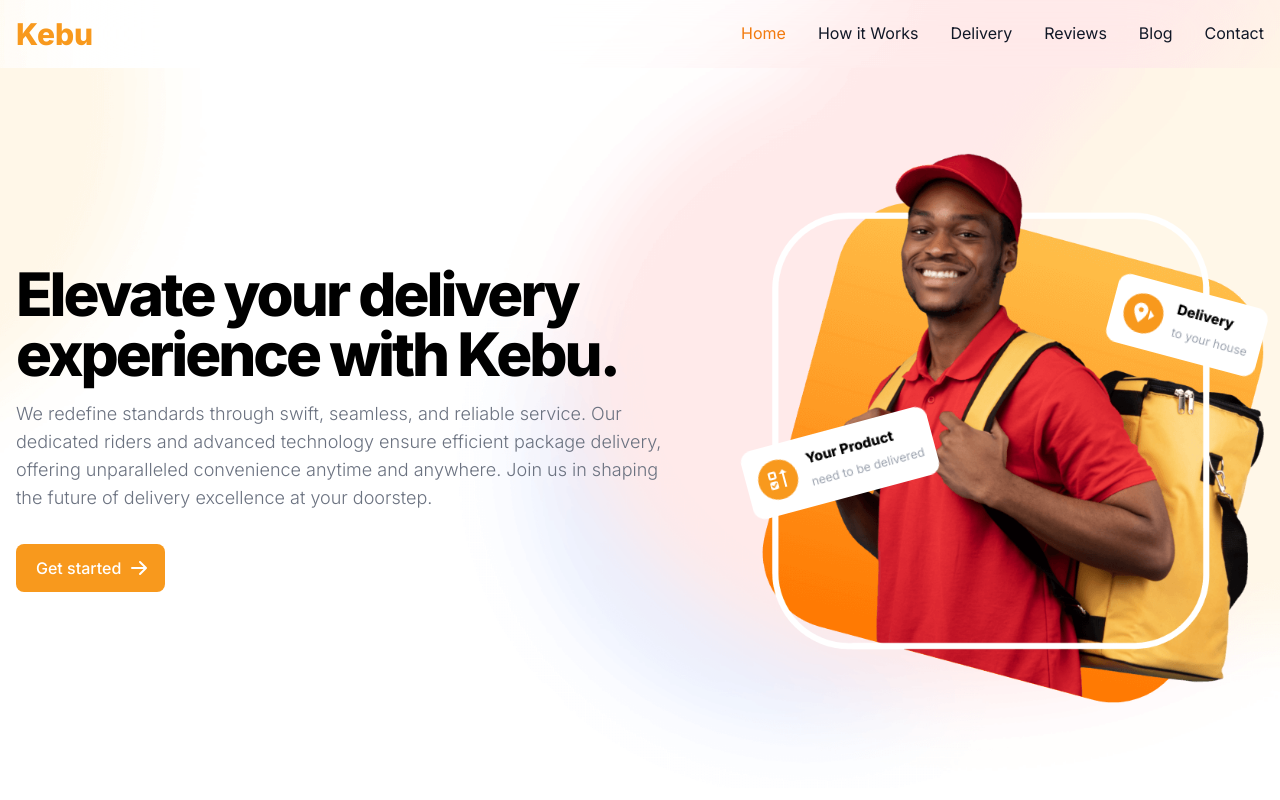
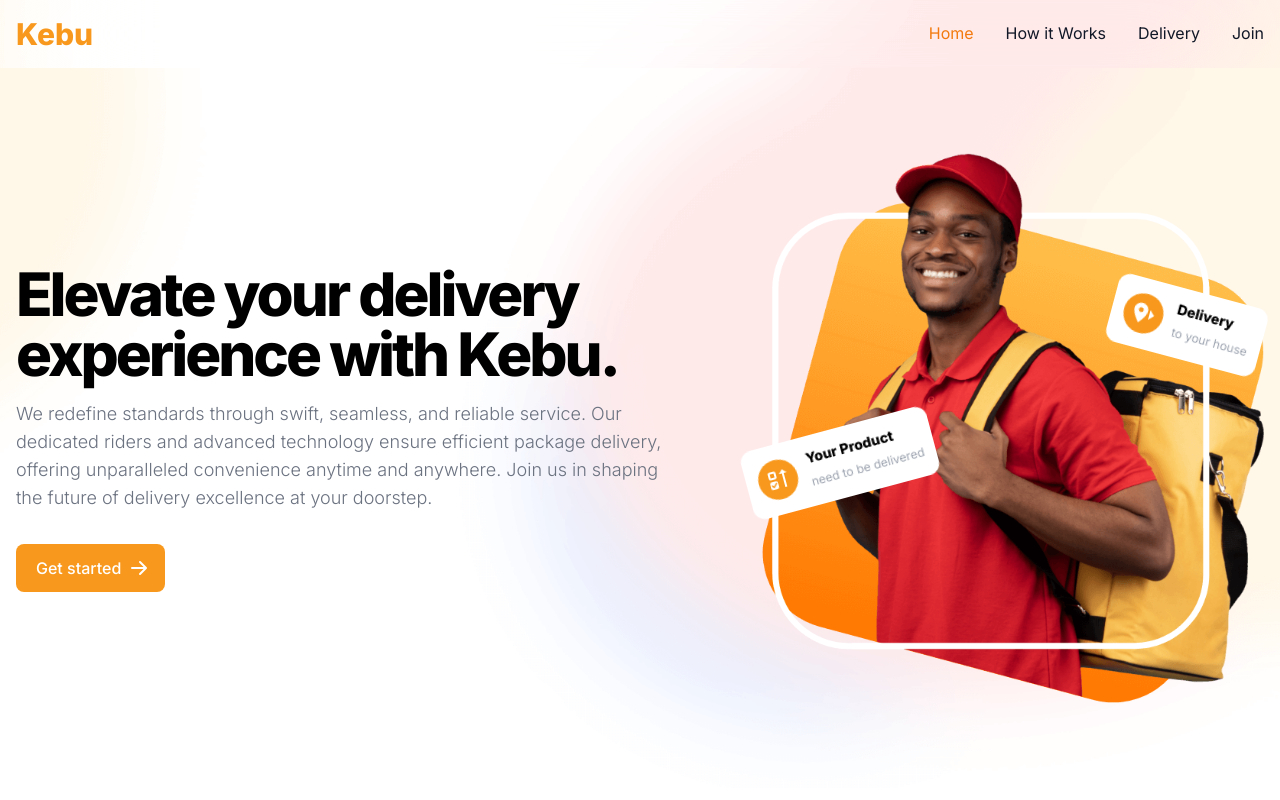
Before and after one commit to eugenewere/landing, a Vue app: page / in a window 1280 px wide. Shown: the top 800 px of the page. Built offline with nearby package versions, Linux system fonts and the light colour scheme.

Commit message:
update infographics to process transition

```diff
--- a/src/App.vue
+++ b/src/App.vue
@@ -1,37 +1,29 @@
 <script setup lang="ts">
-
 import NavBar from "@/components/Menu/NavBar.vue";
 import Hero from "@/components/Hero/Hero.vue";
 import Aboutus from "@/components/AboutUs/AboutUs.vue";
 import Footer from "@/components/Footer/Footer.vue";
 import Hero2 from "@/components/Hero/Hero2.vue";
-import UserReview from "@/components/Review/UserReview.vue";
-import NewsLetter from "@/components/NewsLetter/NewsLetter.vue";
 import JoinPartnership from "@/components/Patnership/JoinPartnership.vue";
-import NewsBlog from "@/components/Blog/NewsBlog.vue";
-import ProspectsCounter from "@/components/Counter/ProspectsCounter.vue";
-import WhatCustomerSay from "@/components/WhatCustomerSay/WhatCustomerSay.vue";
 import ProcessTransition from "@/components/Transition/ProcessTransition.vue";
-import Infograpgics from "@/components/Infographics/Infograpgics.vue";
 </script>
 
 <template>
   <div class="w-fill">
       <NavBar/>
       <Hero/>
-
-    <Aboutus />
-    <Infograpgics />
-<!--    <UserReview />-->
-    <ProcessTransition />
-    <JoinPartnership />
-    <Hero2 />
+      <Aboutus />
+      <ProcessTransition />
+      <JoinPartnership />
+      <Hero2 />
+      <Footer />
 <!--    <ProspectsCounter/>-->
 <!--    <WhatCustomerSay />-->
-
 <!--    <NewsBlog />-->
 <!--    <NewsLetter />-->
-    <Footer />
+<!--    <UserReview />-->
+<!--    <Infograpgics />-->
+
   </div>
 
 </template>
--- a/src/components/Footer/Footer.vue
+++ b/src/components/Footer/Footer.vue
@@ -85,14 +85,14 @@
                 <a class=" text-slate-100 hover:text-kebu-400 text-base" href="#delivery">Delivery</a>
               </li>
               <li class="ml-4">
-                <a class=" text-slate-100 hover:text-kebu-400 text-base" href="#reviews">Reviews</a>
+                <a class=" text-slate-100 hover:text-kebu-400 text-base" href="#patnership">Join</a>
               </li>
-              <li class="ml-4">
-                <a class=" text-slate-100 hover:text-kebu-400 text-base" href="#blog">Blog</a>
-              </li>
-              <li class="ml-4">
-                <a class=" text-slate-100 hover:text-kebu-400 text-base" href="#contact">Contact</a>
-              </li>
+<!--              <li class="ml-4">-->
+<!--                <a class=" text-slate-100 hover:text-kebu-400 text-base" href="#blog">Blog</a>-->
+<!--              </li>-->
+<!--              <li class="ml-4">-->
+<!--                <a class=" text-slate-100 hover:text-kebu-400 text-base" href="#contact">Contact</a>-->
+<!--              </li>-->
             </ul>
       </div>
       <hr class="my-6  sm:mx-auto border-neutral-600 lg:my-8" />
--- a/src/components/Infographics/Infograpgics.vue
+++ b/src/components/Infographics/Infograpgics.vue
@@ -1,21 +1,17 @@
 <script lang="ts" setup>
 import { VisSingleContainer, VisDonut } from '@unovis/vue'
-import type Datum from '@unovis/ts'
-import {ref} from "vue";
-// const props = defineProps<{ data: number[] }>()
 const value = (d: number) => d
 const color = (d: number, i: number) => ['#f27a0e','white'][i]
 
 </script>
 <style >
 :root{
-  --vis-donut-central-label-font-size: 2.5rem;
-  --vis-donut-central-label-text-color: black;
-  --vis-donut-central-label-font-weight: bold;
-
-  --vis-donut-central-sub-label-font-size: 1rem;
-  --vis-donut-central-sub-label-text-color: #5b5f6d;
-  --vis-donut-central-sub-label-font-weight: 500;
+  --vis-donut-central-label-font-size: 2.5rem !important;
+  --vis-donut-central-label-text-color: black !important;
+  --vis-donut-central-label-font-weight: bold !important;
+  --vis-donut-central-sub-label-font-size: 1rem !important;
+  --vis-donut-central-sub-label-text-color: #5b5f6d !important;
+  --vis-donut-central-sub-label-font-weight: 500 !important;
 }
 </style>
 <template>
--- a/src/components/Menu/NavBar.vue
+++ b/src/components/Menu/NavBar.vue
@@ -36,14 +36,14 @@
             <a href="#delivery" @click="nav_item = 2" class="nav_link" :class="nav_item === 2 ? 'text-kebu-500' : 'text-gray-900'">Delivery</a>
           </li>
           <li>
-            <a href="#reviews" @click="nav_item = 3" class="nav_link" :class="nav_item === 3 ? 'text-kebu-500' : 'text-gray-900'">Reviews</a>
+            <a href="#patnership" @click="nav_item = 3" class="nav_link" :class="nav_item === 3 ? 'text-kebu-500' : 'text-gray-900'">Join</a>
           </li>
-          <li>
-            <a href="#blog" @click="nav_item = 4" class="nav_link" :class="nav_item === 4 ? 'text-kebu-500' : 'text-gray-900'">Blog</a>
-          </li>
-          <li>
-            <a href="#contact" @click="nav_item = 5 " class="nav_link" :class="nav_item === 5 ? 'text-kebu-500' : 'text-gray-900'">Contact</a>
-          </li>
+<!--          <li>-->
+<!--            <a href="#blog" @click="nav_item = 4" class="nav_link" :class="nav_item === 4 ? 'text-kebu-500' : 'text-gray-900'">Blog</a>-->
+<!--          </li>-->
+<!--          <li>-->
+<!--            <a href="#contact" @click="nav_item = 5 " class="nav_link" :class="nav_item === 5 ? 'text-kebu-500' : 'text-gray-900'">Contact</a>-->
+<!--          </li>-->
         </ul>
 
       </div>
--- a/src/components/Transition/ProcessTransition.vue
+++ b/src/components/Transition/ProcessTransition.vue
@@ -51,7 +51,55 @@
           </ul>
         </div>
       </div>
+     <div class="grid grid-cols-1 lg:grid-cols-3 gap-8 pt-8">
+          <div class="">
+              <VisSingleContainer :data="[99, 10]" >
+                <VisDonut
+                    :value="value" :color="color"
+                    :cornerRadius="10"
+                    :centralLabel="`${99} %`"
+                    centralSubLabel="Time"
+                />
+              </VisSingleContainer>
+          </div>
+          <div class="">
+              <VisSingleContainer :data="[99, 1]" >
+                <VisDonut
+                    :value="value" :color="color"
+                    :cornerRadius="10"
+                    :centralLabel="`${99} %`"
+                    centralSubLabel="Cost"
+                />
+              </VisSingleContainer>
+          </div>
+          <div class="">
+             <VisSingleContainer :data="[99, 3]" >
+                <VisDonut
+                    :value="value" :color="color"
+                    :cornerRadius="10"
+                    :centralLabel="`${99} %`"
+                    centralSubLabel=" Convenience & Reliability"
+                />
+              </VisSingleContainer>
+          </div>
+        </div>
     </div>
   </section>
-</template><script lang="ts" setup>
+</template>
+<style >
+:root{
+  --vis-donut-central-label-font-size: 2.5rem !important;
+  --vis-donut-central-label-text-color: black !important;
+  --vis-donut-central-label-font-weight: bold !important;
+  --vis-donut-central-sub-label-font-size: 1rem !important;
+  --vis-donut-central-sub-label-text-color: #5b5f6d !important;
+  --vis-donut-central-sub-label-font-weight: bold !important;
+}
+</style>
+<script lang="ts" setup>
+import {VisDonut, VisSingleContainer} from "@unovis/vue";
+const value = (d: number) => d
+const color = (d: number, i: number) => ['#f8991d','white'][i]
+
+
 </script>
```
